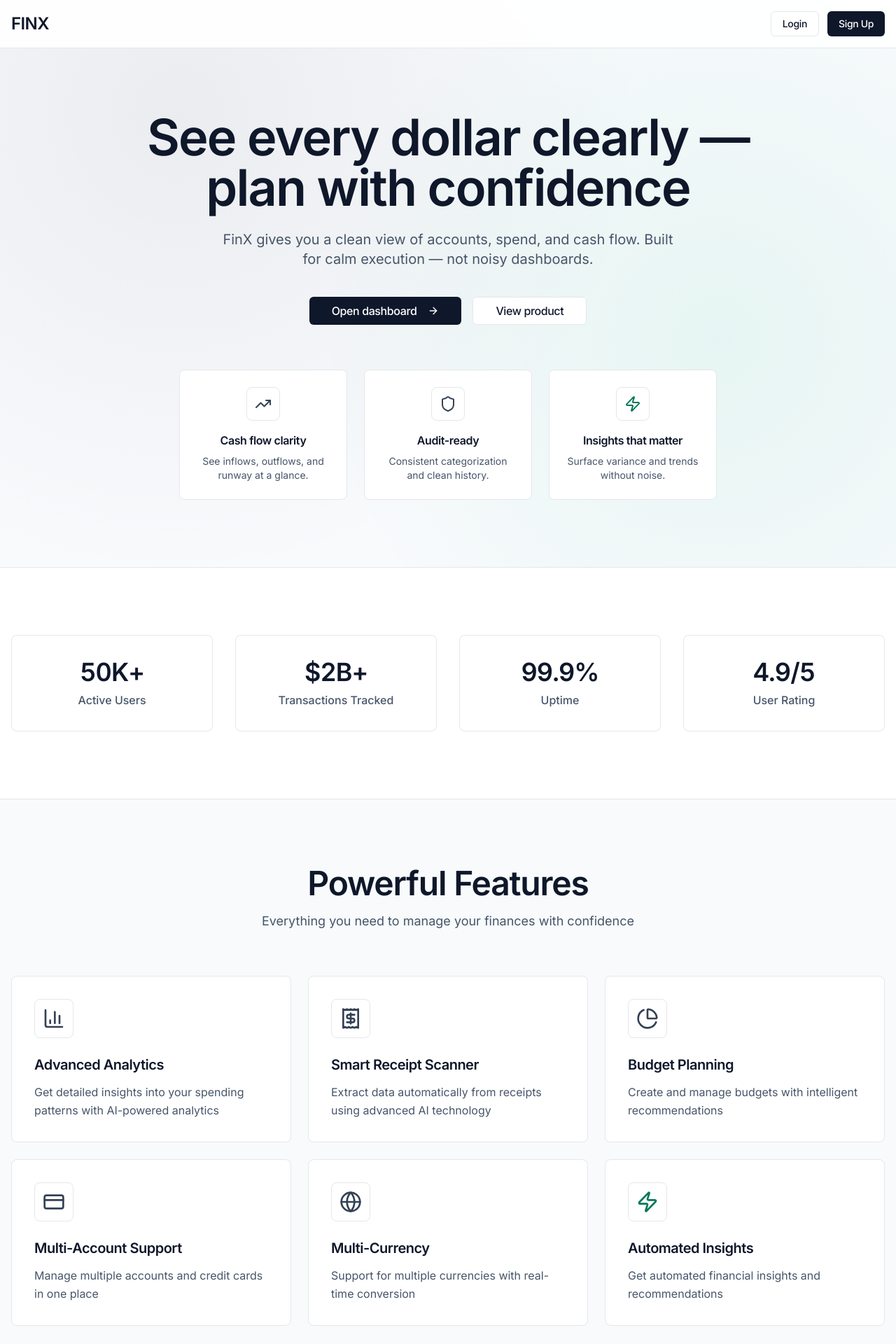
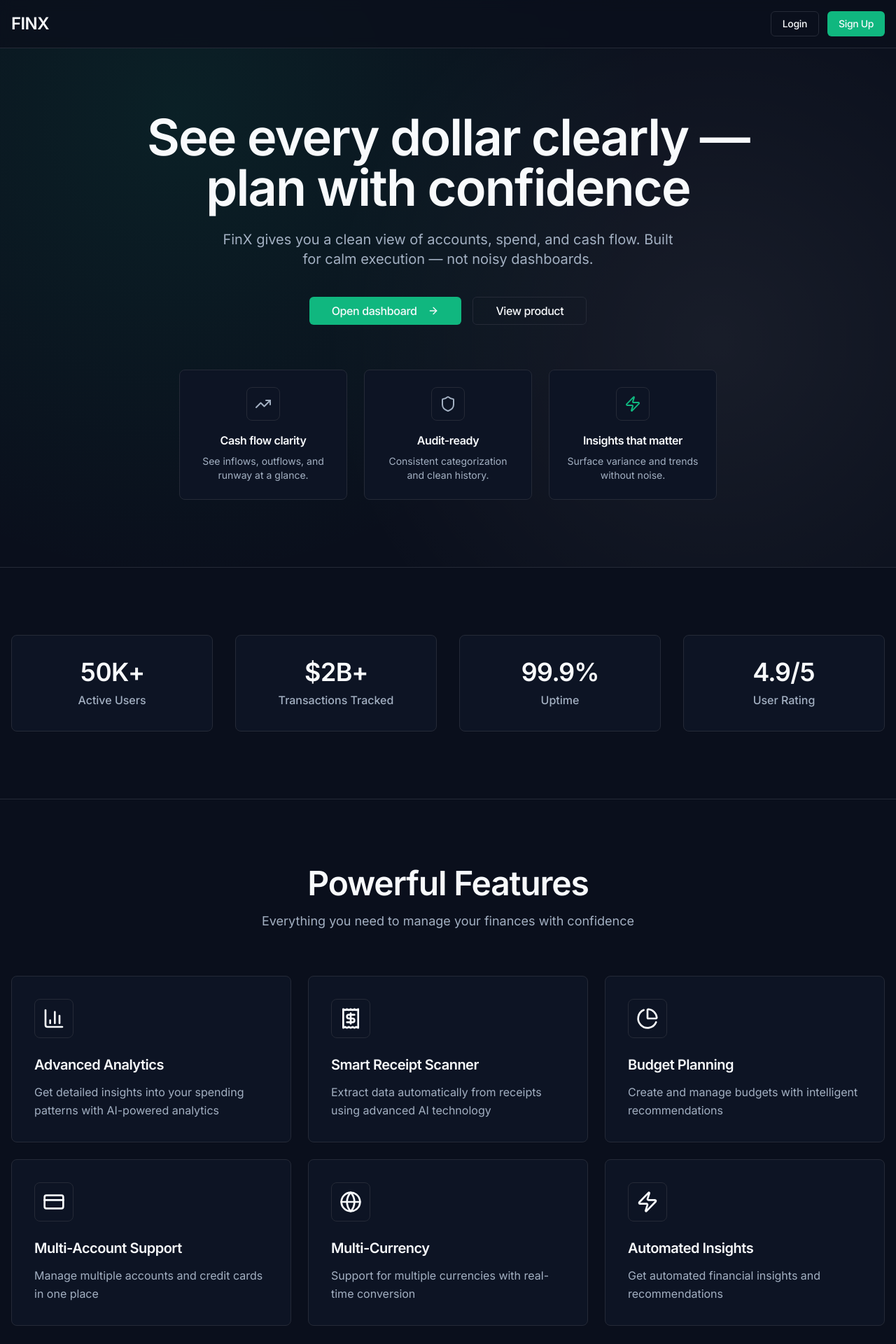
Before and after one commit to sachinrrr/finX, a Next.js app: page / in a window 1280 px wide. Shown: the top 1920 px of the page at 70% size. Built offline with nearby package versions, Linux system fonts and the light colour scheme; no server answers.

Commit message:
theme change

```diff
--- a/app/globals.css
+++ b/app/globals.css
@@ -40,30 +40,30 @@ html {
     --radius: 0.5rem;
   }
   .dark {
-    --background: 240 10% 3.9%;
-    --foreground: 240 10% 98%;
-    --card: 240 10% 3.9%;
-    --card-foreground: 240 10% 98%;
-    --popover: 240 10% 3.9%;
-    --popover-foreground: 240 10% 98%;
-    --primary: 330 100% 70%;
-    --primary-foreground: 240 10% 3.9%;
-    --secondary: 240 3.7% 15.9%;
-    --secondary-foreground: 240 5% 64.9%;
-    --muted: 240 3.7% 15.9%;
-    --muted-foreground: 240 5% 64.9%;
-    --accent: 240 3.7% 15.9%;
-    --accent-foreground: 240 4.9% 95.9%;
+    --background: 222.2 47.4% 7.5%;
+    --foreground: 210 40% 98%;
+    --card: 222.2 47.4% 9.5%;
+    --card-foreground: 210 40% 98%;
+    --popover: 222.2 47.4% 9.5%;
+    --popover-foreground: 210 40% 98%;
+    --primary: 160 84% 39%;
+    --primary-foreground: 210 40% 98%;
+    --secondary: 222.2 32% 15%;
+    --secondary-foreground: 210 40% 98%;
+    --muted: 222.2 32% 15%;
+    --muted-foreground: 215 20% 70%;
+    --accent: 222.2 32% 15%;
+    --accent-foreground: 210 40% 98%;
     --destructive: 0 62.8% 30.6%;
     --destructive-foreground: 0 0% 98%;
-    --border: 240 3.7% 15.9%;
-    --input: 240 3.7% 15.9%;
-    --ring: 330 100% 70%;
-    --chart-1: 330 100% 70%;
-    --chart-2: 280 100% 70%;
-    --chart-3: 300 100% 70%;
-    --chart-4: 320 100% 70%;
-    --chart-5: 270 100% 70%;
+    --border: 222.2 20% 18%;
+    --input: 222.2 20% 18%;
+    --ring: 160 84% 39%;
+    --chart-1: 160 84% 39%;
+    --chart-2: 210 40% 98%;
+    --chart-3: 215 20% 70%;
+    --chart-4: 160 84% 39%;
+    --chart-5: 210 40% 98%;
   }
 }
 
@@ -78,19 +78,19 @@ html {
 
 @layer utilities {
   .gradient {
-    @apply bg-slate-900;
+    @apply bg-background;
   }
   .gradient-title {
-    @apply font-semibold tracking-tight text-slate-900;
+    @apply font-semibold tracking-tight text-foreground;
   }
   .gradient-bg {
-    @apply bg-slate-50;
+    @apply bg-background;
   }
   .gradient-card {
-    @apply bg-white border-gray-200;
+    @apply bg-card border-border;
   }
   .gradient-border {
-    @apply border-gray-200;
+    @apply border-border;
   }
   .gradient-shadow {
     @apply shadow-none;
--- a/app/layout.js
+++ b/app/layout.js
@@ -13,7 +13,7 @@ export const metadata = {
 
 export default function RootLayout({ children }) {
   return (
-    <html lang="en">
+    <html lang="en" className="dark">
       <head>
         <title>{metadata.title}</title>
         <meta name="description" content={metadata.description} />
--- a/app/page.jsx
+++ b/app/page.jsx
@@ -5,12 +5,12 @@ import { Star } from "lucide-react";
 
 export default function Home() {
   return (
-    <div className="bg-slate-50">
+    <div className="bg-background">
       {/* Hero Section */}
       <HeroSection />
 
       {/* Stats Section */}
-      <section className="py-24 border-y border-gray-200 bg-white">
+      <section className="py-24 border-y border-border bg-background">
         {/* Background effects */}
         {/* Subtle glow effects */}
         <div className="container mx-auto px-4">
@@ -18,12 +18,12 @@ export default function Home() {
             {statsData.map((stat, index) => (
               <div
                 key={index}
-                className="group text-center p-8 rounded-lg bg-white border border-gray-200 hover:bg-gray-50 transition-colors"
+                className="group text-center p-8 rounded-lg bg-card border border-border hover:bg-muted transition-colors"
               >
-                <div className="text-3xl md:text-4xl font-semibold tracking-tight tabular-nums text-slate-900 mb-2">
+                <div className="text-3xl md:text-4xl font-semibold tracking-tight tabular-nums text-foreground mb-2">
                   {stat.value}
                 </div>
-                <div className="text-slate-600 text-sm md:text-base font-medium">{stat.label}</div>
+                <div className="text-muted-foreground text-sm md:text-base font-medium">{stat.label}</div>
               </div>
             ))}
           </div>
@@ -31,14 +31,14 @@ export default function Home() {
       </section>
 
       {/* Features Section */}
-      <section id="features" className="py-24 bg-slate-50">
+      <section id="features" className="py-24 bg-background">
         {/* Background effects */}
         <div className="container mx-auto px-4">
           <div className="text-center mb-16">
-            <h2 className="text-4xl md:text-5xl font-semibold tracking-tight mb-4 text-slate-900">
+            <h2 className="text-4xl md:text-5xl font-semibold tracking-tight mb-4 text-foreground">
               Powerful Features
             </h2>
-            <p className="text-slate-600 text-lg max-w-2xl mx-auto">
+            <p className="text-muted-foreground text-lg max-w-2xl mx-auto">
               Everything you need to manage your finances with confidence
             </p>
           </div>
@@ -47,15 +47,15 @@ export default function Home() {
             {featuresData.map((feature, index) => (
               <div
                 key={index}
-                className="group relative p-8 rounded-lg bg-white border border-gray-200 hover:bg-gray-50 transition-colors"
+                className="group relative p-8 rounded-lg bg-card border border-border hover:bg-muted transition-colors"
               >
                 {/* Icon container */}
-                <div className="w-14 h-14 rounded-lg flex items-center justify-center mb-6 border border-gray-200 bg-white">
+                <div className="w-14 h-14 rounded-lg flex items-center justify-center mb-6 border border-border bg-card">
                   {feature.icon}
                 </div>
 
-                <h3 className="text-xl font-semibold tracking-tight text-slate-900 mb-3">{feature.title}</h3>
-                <p className="text-slate-600 leading-relaxed">{feature.description}</p>
+                <h3 className="text-xl font-semibold tracking-tight text-foreground mb-3">{feature.title}</h3>
+                <p className="text-muted-foreground leading-relaxed">{feature.description}</p>
               </div>
             ))}
           </div>
@@ -63,15 +63,15 @@ export default function Home() {
       </section>
 
       {/* How It Works Section */}
-      <section className="py-24 border-y border-gray-200 bg-white">
+      <section className="py-24 border-y border-border bg-background">
         {/* Background effects */}
         {/* Decorative glow */}
         <div className="container mx-auto px-4">
           <div className="text-center mb-16">
-            <h2 className="text-4xl md:text-5xl font-semibold tracking-tight mb-4 text-slate-900">
+            <h2 className="text-4xl md:text-5xl font-semibold tracking-tight mb-4 text-foreground">
               How It Works
             </h2>
-            <p className="text-slate-600 text-lg max-w-2xl mx-auto">
+            <p className="text-muted-foreground text-lg max-w-2xl mx-auto">
               Get started in three simple steps and take control of your financial future
             </p>
           </div>
@@ -80,20 +80,20 @@ export default function Home() {
             {howItWorksData.map((step, index) => (
               <div
                 key={index}
-                className="group relative text-center p-8 rounded-lg bg-white border border-gray-200 hover:bg-gray-50 transition-colors"
+                className="group relative text-center p-8 rounded-lg bg-card border border-border hover:bg-muted transition-colors"
               >
                 {/* Step number badge */}
-                <div className="absolute -top-4 left-1/2 -translate-x-1/2 w-10 h-10 bg-slate-900 rounded-full flex items-center justify-center text-white font-semibold">
+                <div className="absolute -top-4 left-1/2 -translate-x-1/2 w-10 h-10 bg-primary rounded-full flex items-center justify-center text-primary-foreground font-semibold">
                   {index + 1}
                 </div>
 
                 {/* Icon container */}
-                <div className="w-16 h-16 rounded-lg flex items-center justify-center mx-auto mb-6 border border-gray-200 bg-white">
+                <div className="w-16 h-16 rounded-lg flex items-center justify-center mx-auto mb-6 border border-border bg-card">
                   {step.icon}
                 </div>
 
-                <h3 className="text-xl font-semibold tracking-tight mb-4 text-slate-900">{step.title}</h3>
-                <p className="text-slate-600 leading-relaxed">{step.description}</p>
+                <h3 className="text-xl font-semibold tracking-tight mb-4 text-foreground">{step.title}</h3>
+                <p className="text-muted-foreground leading-relaxed">{step.description}</p>
               </div>
             ))}
           </div>
@@ -101,14 +101,14 @@ export default function Home() {
       </section>
 
       {/* Testimonials Section */}
-      <section id="testimonials" className="py-24 bg-slate-50">
+      <section id="testimonials" className="py-24 bg-background">
         {/* Background effects */}
         <div className="container mx-auto px-4">
           <div className="text-center mb-16">
-            <h2 className="text-4xl md:text-5xl font-semibold tracking-tight mb-4 text-slate-900">
+            <h2 className="text-4xl md:text-5xl font-semibold tracking-tight mb-4 text-foreground">
               What Our Users Say
             </h2>
-            <p className="text-slate-600 text-lg max-w-2xl mx-auto">
+            <p className="text-muted-foreground text-lg max-w-2xl mx-auto">
               Trusted by operators who want clarity, control, and a clean audit trail.
             </p>
           </div>
@@ -117,28 +117,28 @@ export default function Home() {
             {testimonialsData.map((testimonial, index) => (
               <div
                 key={index}
-                className="group relative p-8 rounded-lg bg-white border border-gray-200 hover:bg-gray-50 transition-colors"
+                className="group relative p-8 rounded-lg bg-card border border-border hover:bg-muted transition-colors"
               >
                 {/* Star rating */}
                 <div className="flex gap-1 mb-6">
                   {[...Array(5)].map((_, i) => (
-                    <Star key={i} className="w-5 h-5 fill-slate-200 text-slate-300" />
+                    <Star key={i} className="w-5 h-5 fill-muted text-muted-foreground" />
                   ))}
                 </div>
 
                 {/* Quote */}
-                <p className="text-slate-700 leading-relaxed mb-6">
+                <p className="text-foreground/90 leading-relaxed mb-6">
                   “{testimonial.quote}”
                 </p>
 
                 {/* User info */}
                 <div className="flex items-center gap-4">
-                  <div className="h-12 w-12 rounded-full border border-gray-200 bg-white flex items-center justify-center text-sm font-semibold text-slate-700">
+                  <div className="h-12 w-12 rounded-full border border-border bg-card flex items-center justify-center text-sm font-semibold text-foreground">
                     {String(testimonial.name || "").split(" ").map((p) => p[0]).slice(0, 2).join("")}
                   </div>
                   <div>
-                    <div className="font-semibold tracking-tight text-slate-900">{testimonial.name}</div>
-                    <div className="text-sm text-slate-600">{testimonial.role}</div>
+                    <div className="font-semibold tracking-tight text-foreground">{testimonial.name}</div>
+                    <div className="text-sm text-muted-foreground">{testimonial.role}</div>
                   </div>
                 </div>
               </div>
--- a/components/hero.jsx
+++ b/components/hero.jsx
@@ -8,18 +8,18 @@ import { ArrowRight, TrendingUp, Shield, Zap } from "lucide-react";
 const HeroSection = () => {
 
 return (
-    <div className="relative pt-32 pb-24 px-4 overflow-hidden bg-slate-50">
-      <div className="absolute inset-0 bg-[radial-gradient(circle_at_20%_20%,rgba(15,23,42,0.06),transparent_55%),radial-gradient(circle_at_80%_60%,rgba(16,185,129,0.08),transparent_50%)]"></div>
+    <div className="relative pt-32 pb-24 px-4 overflow-hidden bg-background">
+      <div className="absolute inset-0 bg-[radial-gradient(circle_at_20%_20%,rgba(16,185,129,0.10),transparent_55%),radial-gradient(circle_at_80%_60%,rgba(255,255,255,0.06),transparent_50%)]"></div>
 
       <div className="container mx-auto relative z-10">
         <div className="max-w-4xl mx-auto text-center">
           {/* Main heading */}
-          <h1 className="text-5xl md:text-6xl lg:text-7xl font-semibold tracking-tight text-slate-900 mb-6 animate-fade-in-up pt-8">
+          <h1 className="text-5xl md:text-6xl lg:text-7xl font-semibold tracking-tight text-foreground mb-6 animate-fade-in-up pt-8">
             See every dollar clearly — <br /> plan with confidence
           </h1>
 
           {/* Subheading */}
-          <p className="text-lg md:text-xl text-slate-600 mb-10 max-w-2xl mx-auto animate-fade-in-up animation-delay-200 leading-relaxed">
+          <p className="text-lg md:text-xl text-muted-foreground mb-10 max-w-2xl mx-auto animate-fade-in-up animation-delay-200 leading-relaxed">
             FinX gives you a clean view of accounts, spend, and cash flow. Built for calm execution — not noisy dashboards.
           </p>
 
@@ -38,28 +38,28 @@ return (
 
           {/* Feature highlights */}
           <div className="grid grid-cols-1 md:grid-cols-3 gap-6 max-w-3xl mx-auto mt-16 animate-fade-in-up animation-delay-600">
-            <div className="group bg-white rounded-lg p-6 border border-gray-200 hover:bg-gray-50 transition-colors">
-              <div className="w-12 h-12 rounded-lg flex items-center justify-center mb-4 mx-auto border border-gray-200 bg-white">
-                <TrendingUp className="w-6 h-6 text-slate-700" />
+            <div className="group bg-card rounded-lg p-6 border border-border hover:bg-muted transition-colors">
+              <div className="w-12 h-12 rounded-lg flex items-center justify-center mb-4 mx-auto border border-border bg-card">
+                <TrendingUp className="w-6 h-6 text-muted-foreground" />
               </div>
-              <h3 className="font-semibold tracking-tight text-slate-900 mb-2">Cash flow clarity</h3>
-              <p className="text-sm text-slate-600">See inflows, outflows, and runway at a glance.</p>
+              <h3 className="font-semibold tracking-tight text-foreground mb-2">Cash flow clarity</h3>
+              <p className="text-sm text-muted-foreground">See inflows, outflows, and runway at a glance.</p>
             </div>
 
-            <div className="group bg-white rounded-lg p-6 border border-gray-200 hover:bg-gray-50 transition-colors">
-              <div className="w-12 h-12 rounded-lg flex items-center justify-center mb-4 mx-auto border border-gray-200 bg-white">
-                <Shield className="w-6 h-6 text-slate-700" />
+            <div className="group bg-card rounded-lg p-6 border border-border hover:bg-muted transition-colors">
+              <div className="w-12 h-12 rounded-lg flex items-center justify-center mb-4 mx-auto border border-border bg-card">
+                <Shield className="w-6 h-6 text-muted-foreground" />
               </div>
-              <h3 className="font-semibold tracking-tight text-slate-900 mb-2">Audit-ready</h3>
-              <p className="text-sm text-slate-600">Consistent categorization and clean history.</p>
+              <h3 className="font-semibold tracking-tight text-foreground mb-2">Audit-ready</h3>
+              <p className="text-sm text-muted-foreground">Consistent categorization and clean history.</p>
             </div>
 
-            <div className="group bg-white rounded-lg p-6 border border-gray-200 hover:bg-gray-50 transition-colors">
-              <div className="w-12 h-12 rounded-lg flex items-center justify-center mb-4 mx-auto border border-gray-200 bg-white">
-                <Zap className="w-6 h-6 text-emerald-700" />
+            <div className="group bg-card rounded-lg p-6 border border-border hover:bg-muted transition-colors">
+              <div className="w-12 h-12 rounded-lg flex items-center justify-center mb-4 mx-auto border border-border bg-card">
+                <Zap className="w-6 h-6 text-primary" />
               </div>
-              <h3 className="font-semibold tracking-tight text-slate-900 mb-2">Insights that matter</h3>
-              <p className="text-sm text-slate-600">Surface variance and trends without noise.</p>
+              <h3 className="font-semibold tracking-tight text-foreground mb-2">Insights that matter</h3>
+              <p className="text-sm text-muted-foreground">Surface variance and trends without noise.</p>
             </div>
           </div>
         </div>
--- a/components/ui/button.jsx
+++ b/components/ui/button.jsx
@@ -10,15 +10,15 @@ const buttonVariants = cva(
     variants: {
       variant: {
         default:
-          "bg-slate-900 text-white hover:bg-slate-800",
+          "bg-primary text-primary-foreground hover:bg-primary/90",
         destructive:
           "bg-destructive text-destructive-foreground hover:bg-destructive/90",
         outline:
-          "border border-gray-200 bg-white text-slate-900 hover:bg-gray-50",
+          "border border-border bg-transparent text-foreground hover:bg-muted",
         secondary:
-          "bg-slate-100 text-slate-900 hover:bg-slate-200",
-        ghost: "hover:bg-gray-50 hover:text-slate-900",
-        link: "text-slate-900 underline-offset-4 hover:underline",
+          "bg-secondary text-secondary-foreground hover:bg-secondary/80",
+        ghost: "hover:bg-muted hover:text-foreground",
+        link: "text-foreground underline-offset-4 hover:underline",
       },
       size: {
         default: "h-9 px-4 py-2",
--- a/components/ui/card.jsx
+++ b/components/ui/card.jsx
@@ -5,7 +5,7 @@ import { cn } from "@/lib/utils"
 const Card = React.forwardRef(({ className, ...props }, ref) => (
   <div
     ref={ref}
-    className={cn("rounded-lg border border-gray-200 bg-card text-card-foreground shadow-none", className)}
+    className={cn("rounded-lg border border-border bg-card text-card-foreground shadow-none", className)}
     {...props} />
 ))
 Card.displayName = "Card"
--- a/components/ui/header.jsx
+++ b/components/ui/header.jsx
@@ -6,12 +6,12 @@ import {  LayoutDashboard, Plus } from "lucide-react";
 
 const Header = () => {
   return (
-    <div className="fixed top-0 w-full bg-white/90 backdrop-blur z-50 border-b border-gray-200">
+    <div className="fixed top-0 w-full bg-background/80 backdrop-blur z-50 border-b border-border">
       <nav className="container mx-auto px-4 py-4 flex items-center justify-between">
 
         {/* Logo */}
         <Link href="/" className="flex items-center group">
-          <span className="text-2xl font-semibold tracking-tight text-slate-900 group-hover:text-slate-700 transition-colors duration-200">
+          <span className="text-2xl font-semibold tracking-tight text-foreground group-hover:text-foreground/80 transition-colors duration-200">
             FINX
           </span>
         </Link>
@@ -20,7 +20,7 @@ const Header = () => {
         <div className="flex items-center gap-3">
           <SignedIn>
             <Link href={"/dashboard"}>
-              <Button variant="outline" className="text-slate-900">
+              <Button variant="outline">
                 <LayoutDashboard size={18} />
                 <span className="hidden md:inline ml-2">Dashboard</span>
               </Button>
@@ -36,7 +36,7 @@ const Header = () => {
 
           <SignedOut>
             <SignInButton>
-              <Button variant="outline" className="text-slate-900">
+              <Button variant="outline">
                 Login
               </Button>
             </SignInButton>
@@ -50,7 +50,7 @@ const Header = () => {
           <SignedIn>
             <UserButton appearance={{
               elements: {
-                avatarBox: "w-10 h-10 ring-1 ring-gray-200 hover:ring-gray-300 transition-all",
+                avatarBox: "w-10 h-10 ring-1 ring-border hover:ring-ring transition-all",
               },
             }}/>
           </SignedIn>
```
Also changed, not shown: app/(main)/dashboard/_components/account-card.jsx (+4 -4 lines), components/footer.jsx (+31 -31 lines).
